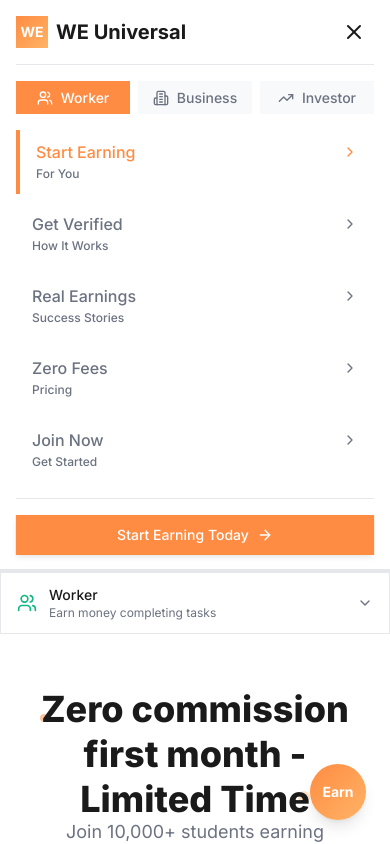
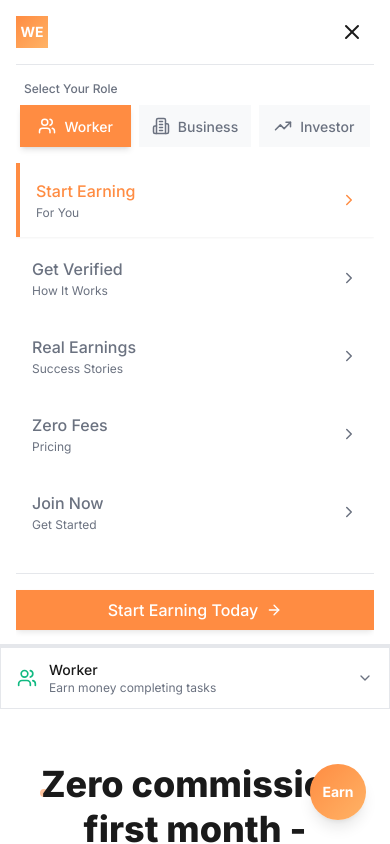
Before and after one commit to sisi-tarak/we-site, a React (Vite) app: page / in a window 390 px wide. Both pictures are taken after a click on the button 354 px from the left and 32 px from the top of the page. Shown: the top 844 px of the page. Built offline with nearby package versions, Linux system fonts and the light colour scheme; a web font is replaced by a local one.

Commit message:
navigation updated - on mobile

```diff
--- a/src/components/ui/Header.tsx
+++ b/src/components/ui/Header.tsx
@@ -22,6 +22,9 @@ const Header = ({ className = "" }: HeaderProps) => {
     "worker" | "business" | "investor"
   >("worker");
   const [scrollProgress, setScrollProgress] = useState(0);
+  const headerRef = React.useRef<HTMLElement>(null);
+  const menuRef = React.useRef<HTMLDivElement>(null);
+  const audienceChangeTimeRef = React.useRef<number>(0);
 
   const navigationSections = [
     {
@@ -81,6 +84,55 @@ const Header = ({ className = "" }: HeaderProps) => {
     { value: "business" as const, label: "Business", icon: "Building2" },
     { value: "investor" as const, label: "Investor", icon: "TrendingUp" },
   ];
+
+  // Lock body scroll when mobile menu is open
+  useEffect(() => {
+    if (isMenuOpen) {
+      // Prevent body scroll
+      const originalStyle = window.getComputedStyle(document.body).overflow;
+      document.body.style.overflow = "hidden";
+
+      return () => {
+        document.body.style.overflow = originalStyle;
+      };
+    }
+  }, [isMenuOpen]);
+
+  // Close menu when clicking outside
+  useEffect(() => {
+    const handleClickOutside = (event: MouseEvent | TouchEvent) => {
+      if (
+        isMenuOpen &&
+        menuRef.current &&
+        headerRef.current &&
+        !menuRef.current.contains(event.target as Node) &&
+        !headerRef.current
+          .querySelector('button[aria-label*="menu"]')
+          ?.contains(event.target as Node)
+      ) {
+        setIsMenuOpen(false);
+      }
+    };
+
+    // Close menu on ESC key
+    const handleEscape = (event: KeyboardEvent) => {
+      if (event.key === "Escape" && isMenuOpen) {
+        setIsMenuOpen(false);
+      }
+    };
+
+    if (isMenuOpen) {
+      document.addEventListener("mousedown", handleClickOutside);
+      document.addEventListener("touchstart", handleClickOutside);
+      document.addEventListener("keydown", handleEscape);
+    }
+
+    return () => {
+      document.removeEventListener("mousedown", handleClickOutside);
+      document.removeEventListener("touchstart", handleClickOutside);
+      document.removeEventListener("keydown", handleEscape);
+    };
+  }, [isMenuOpen]);
 
   useEffect(() => {
     // Load saved audience preference
@@ -162,28 +214,65 @@ const Header = ({ className = "" }: HeaderProps) => {
     };
   }, []); // navigationSections is effectively constant, so no need to include in deps
 
-  const handleNavClick = (href: string, e?: React.MouseEvent) => {
+  const handleNavClick = (
+    href: string,
+    e?: React.MouseEvent | React.TouchEvent
+  ) => {
     e?.preventDefault();
     e?.stopPropagation();
 
+    // Close menu first
+    setIsMenuOpen(false);
+
+    // Calculate delay based on whether audience just changed
+    // If audience changed recently, wait longer for React to update sections
+    const timeSinceAudienceChange = Date.now() - audienceChangeTimeRef.current;
+    const baseDelay = 150; // Base delay for menu animation
+    const audienceChangeDelay = timeSinceAudienceChange < 500 ? 350 : 0;
+    const totalDelay = baseDelay + audienceChangeDelay;
+
+    // Wait for menu animation AND React state updates to complete before scrolling
+    // This ensures sections have updated with the new audience before we scroll to them
+    setTimeout(() => {
+      // Use requestAnimationFrame to ensure DOM has updated
+      requestAnimationFrame(() => {
         const element = document.querySelector(href);
         if (element) {
-      const headerHeight = 64; // Header height in pixels
+          // Get actual header height (may vary on mobile)
+          const headerElement = headerRef.current;
+          const headerHeight = headerElement ? headerElement.offsetHeight : 64;
+
+          // Get element position (recalculate in case content changed)
           const elementPosition = element.getBoundingClientRect().top;
-      const offsetPosition =
-        elementPosition + window.pageYOffset - headerHeight;
+          const currentScroll =
+            window.pageYOffset || document.documentElement.scrollTop;
+          const offsetPosition = elementPosition + currentScroll - headerHeight;
 
+          // Smooth scroll with better mobile support
+          if ("scrollBehavior" in document.documentElement.style) {
             window.scrollTo({
-        top: offsetPosition,
+              top: Math.max(0, offsetPosition),
               behavior: "smooth",
             });
+          } else {
+            // Fallback for older browsers
+            window.scrollTo(0, Math.max(0, offsetPosition));
           }
-    setIsMenuOpen(false);
+        }
+      });
+    }, totalDelay);
   };
 
   const handleAudienceChange = (
-    audience: "worker" | "business" | "investor"
+    audience: "worker" | "business" | "investor",
+    e?: React.MouseEvent | React.TouchEvent
   ) => {
+    e?.preventDefault();
+    e?.stopPropagation();
+
+    // Track when audience changes so navigation can wait for content to update
+    audienceChangeTimeRef.current = Date.now();
+
     setSelectedAudience(audience);
     localStorage.setItem("selectedAudience", audience);
     // Trigger content personalization across sections
@@ -193,6 +282,7 @@ const Header = ({ className = "" }: HeaderProps) => {
 
   return (
     <header
+      ref={headerRef}
       className={`sticky top-0 z-50 w-full bg-background/95 backdrop-blur supports-[backdrop-filter]:bg-background/60 border-b border-border ${className}`}
     >
       <div className="container mx-auto px-4 sm:px-6 lg:px-8">
@@ -200,16 +290,23 @@ const Header = ({ className = "" }: HeaderProps) => {
           {/* Logo */}
           <div className="flex items-center">
             <button
-              onClick={() => {
+              onClick={(e) => {
+                e.preventDefault();
+                setIsMenuOpen(false);
                 window.scrollTo({ top: 0, behavior: "smooth" });
+              }}
+              onTouchEnd={(e) => {
+                e.preventDefault();
                 setIsMenuOpen(false);
+                window.scrollTo({ top: 0, behavior: "smooth" });
               }}
-              className="flex items-center space-x-2 hover:opacity-80 transition-opacity cursor-pointer"
+              className="flex items-center space-x-2 hover:opacity-80 active:opacity-70 transition-opacity cursor-pointer touch-manipulation"
+              aria-label="Scroll to top"
             >
               <div className="w-8 h-8 bg-gradient-to-br from-primary to-accent rounded-lg flex items-center justify-center">
                 <span className="text-white font-heading-bold text-sm">WE</span>
               </div>
-              <span className="font-heading-bold text-xl text-foreground">
+              <span className="font-heading-bold text-xl text-foreground hidden sm:inline-block">
                 WE Universal
               </span>
             </button>
@@ -282,73 +379,122 @@ const Header = ({ className = "" }: HeaderProps) => {
               e.stopPropagation();
               setIsMenuOpen(!isMenuOpen);
             }}
-            className="md:hidden p-2 rounded-lg hover:bg-muted transition-smooth cursor-pointer"
+            onTouchEnd={(e) => {
+              e.preventDefault();
+              e.stopPropagation();
+              setIsMenuOpen(!isMenuOpen);
+            }}
+            className="md:hidden p-2.5 rounded-lg hover:bg-muted active:bg-muted/80 transition-all duration-200 cursor-pointer touch-manipulation active:scale-95"
             aria-label={isMenuOpen ? "Close menu" : "Open menu"}
+            aria-expanded={isMenuOpen}
+            aria-controls="mobile-navigation"
           >
             <Icon
               name={isMenuOpen ? "X" : "Menu"}
               size={24}
-              className="text-foreground"
+              className="text-foreground transition-transform duration-200"
             />
           </button>
         </div>
 
         {/* Mobile Navigation */}
-        {isMenuOpen && (
-          <div className="md:hidden py-4 border-t border-border">
+        <div
+          id="mobile-navigation"
+          ref={menuRef}
+          className={`md:hidden overflow-hidden transition-all duration-300 ease-in-out ${
+            isMenuOpen
+              ? "max-h-[100vh] opacity-100 py-4 border-t border-border"
+              : "max-h-0 opacity-0 py-0 border-t-0 pointer-events-none"
+          }`}
+          aria-hidden={!isMenuOpen}
+        >
           {/* Mobile Audience Selector */}
-            <div className="mb-4">
+          <div className="mb-4 px-1">
+            <div className="text-xs font-body-medium text-text-secondary mb-2 px-1">
+              Select Your Role
+            </div>
             <div className="flex space-x-2">
               {audienceOptions.map((option) => (
                 <button
                   key={option.value}
-                    onClick={() => handleAudienceChange(option.value)}
-                    className={`flex-1 flex items-center justify-center space-x-2 py-2 px-3 rounded-lg text-sm font-body-medium transition-smooth ${
+                  onClick={(e) => handleAudienceChange(option.value, e)}
+                  onTouchEnd={(e) => {
+                    e.preventDefault();
+                    handleAudienceChange(option.value, e);
+                  }}
+                  className={`flex-1 flex items-center justify-center space-x-2 py-3 px-3 rounded-lg text-sm font-body-medium transition-all duration-200 active:scale-95 touch-manipulation ${
                     selectedAudience === option.value
-                        ? "bg-primary text-primary-foreground"
-                        : "bg-muted text-text-secondary hover:bg-accent hover:text-accent-foreground"
+                      ? "bg-primary text-primary-foreground shadow-md"
+                      : "bg-muted text-text-secondary active:bg-accent active:text-accent-foreground"
                   }`}
+                  aria-label={`Switch to ${option.label} view`}
+                  aria-pressed={selectedAudience === option.value}
                 >
-                    <Icon name={option.icon} size={16} />
-                    <span>{option.label}</span>
+                  <Icon name={option.icon} size={18} />
+                  <span className="font-body-medium">{option.label}</span>
                 </button>
               ))}
             </div>
           </div>
 
           {/* Mobile Navigation Links */}
-            <nav className="space-y-2">
-              {navigationSections.map((section) => (
+          <nav className="space-y-1">
+            {navigationSections.map((section, index) => (
               <button
                 key={section.id}
                 onClick={(e) => handleNavClick(section.href, e)}
-                  className={`w-full text-left py-3 px-4 rounded-lg font-body-medium transition-smooth cursor-pointer ${
+                onTouchEnd={(e) => {
+                  e.preventDefault();
+                  handleNavClick(section.href, e);
+                }}
+                className={`w-full text-left py-4 px-4 rounded-lg font-body-medium transition-all duration-200 cursor-pointer touch-manipulation active:scale-[0.98] ${
                   activeSection === section.id
-                      ? "bg-primary/10 text-primary border-l-4 border-primary"
-                      : "text-text-secondary hover:bg-muted hover:text-foreground"
+                    ? "bg-primary/15 text-primary border-l-4 border-primary shadow-sm"
+                    : "text-text-secondary active:bg-muted active:text-foreground"
                 }`}
+                style={{
+                  animationDelay: isMenuOpen ? `${index * 50}ms` : "0ms",
+                }}
+                aria-label={`Navigate to ${section.label}`}
+                aria-current={activeSection === section.id ? "page" : undefined}
               >
                 <div className="flex items-center justify-between">
-                    <span>{section.audienceLabels[selectedAudience]}</span>
-                    <Icon name="ChevronRight" size={16} />
+                  <div className="flex flex-col items-start">
+                    <span className="font-body-medium text-base">
+                      {section.audienceLabels[selectedAudience]}
+                    </span>
+                    <span className="text-xs text-text-secondary mt-0.5 font-body">
+                      {section.label}
+                    </span>
                   </div>
-                  <div className="text-xs text-text-secondary mt-1">
-                    {section.label}
+                  <Icon
+                    name="ChevronRight"
+                    size={18}
+                    className={`transition-transform ${
+                      activeSection === section.id
+                        ? "text-primary"
+                        : "text-text-secondary"
+                    }`}
+                  />
                 </div>
               </button>
             ))}
           </nav>
 
           {/* Mobile CTA */}
-            <div className="mt-4 pt-4 border-t border-border">
+          <div className="mt-6 pt-4 border-t border-border">
             <Button
               variant="default"
               size="default"
               fullWidth
               iconName="ArrowRight"
               iconPosition="right"
-                className="animate-pulse-cta shadow-cta"
+              className="animate-pulse-cta shadow-cta py-4 text-base font-body-medium"
               onClick={(e) => {
+                e.preventDefault();
+                handleNavClick("#get-started", e);
+              }}
+              onTouchEnd={(e) => {
                 e.preventDefault();
                 handleNavClick("#get-started", e);
               }}
@@ -359,7 +505,6 @@ const Header = ({ className = "" }: HeaderProps) => {
             </Button>
           </div>
         </div>
-        )}
       </div>
 
       {/* Progress Indicator */}
--- a/src/pages/landing-page/index.tsx
+++ b/src/pages/landing-page/index.tsx
@@ -35,12 +35,30 @@ const LandingPage = () => {
       setSelectedAudience(savedAudience);
     }
 
+    // Listen for audience changes from Header or other components
+    const handleAudienceChanged = (event: Event) => {
+      const customEvent = event as CustomEvent<{
+        audience: AudienceType["id"];
+      }>;
+      if (
+        customEvent.detail?.audience &&
+        ["worker", "business", "investor"].includes(customEvent.detail.audience)
+      ) {
+        setSelectedAudience(customEvent.detail.audience);
+      }
+    };
+
+    window.addEventListener("audienceChanged", handleAudienceChanged);
+
     // Simulate initial loading
     const timer = setTimeout(() => {
       setIsLoading(false);
     }, 1000);
 
-    return () => clearTimeout(timer);
+    return () => {
+      window.removeEventListener("audienceChanged", handleAudienceChanged);
+      clearTimeout(timer);
+    };
   }, []);
 
   const handleAudienceChange = (audience: AudienceType["id"]) => {
@@ -159,10 +177,7 @@ const LandingPage = () => {
       {/* Global Components */}
       <Header />
       <ScrollProgressIndicator />
-      <AudienceSelectorPersistence
-        selectedAudience={selectedAudience}
-        onAudienceChange={handleAudienceChange}
-      />
+      <AudienceSelectorPersistence onAudienceChange={handleAudienceChange} />
       <ConversionTrackingNav />
 
       {/* Main Content */}
@@ -207,7 +222,8 @@ const LandingPage = () => {
             if (element) {
               const headerHeight = 64;
               const elementPosition = element.getBoundingClientRect().top;
-              const offsetPosition = elementPosition + window.pageYOffset - headerHeight;
+              const offsetPosition =
+                elementPosition + window.pageYOffset - headerHeight;
               window.scrollTo({
                 top: offsetPosition,
                 behavior: "smooth",
```
Lines whose indentation alone changed are shown as unchanged.
